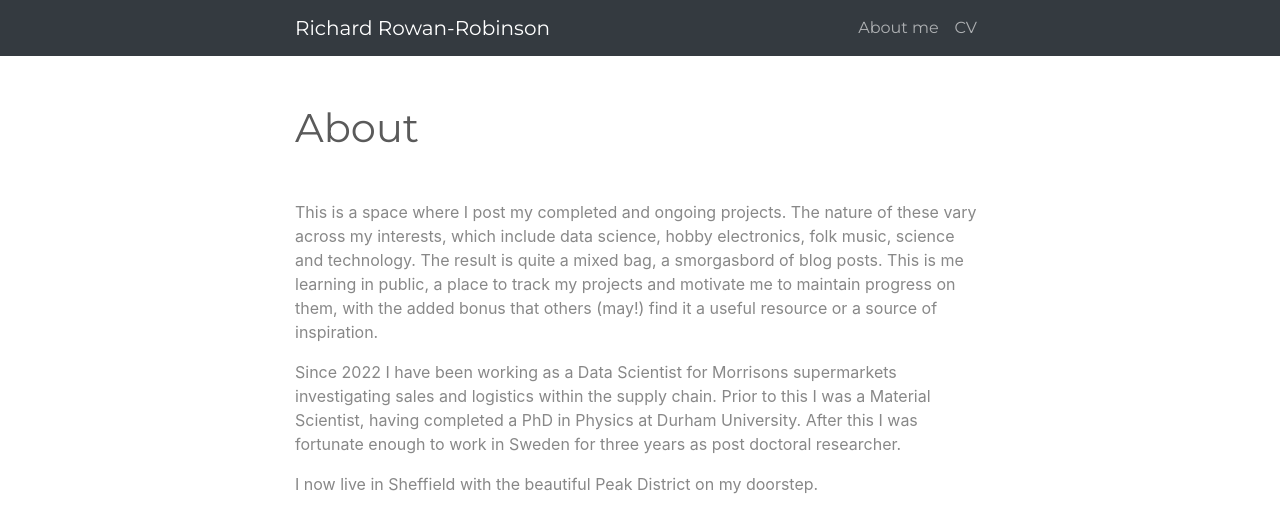
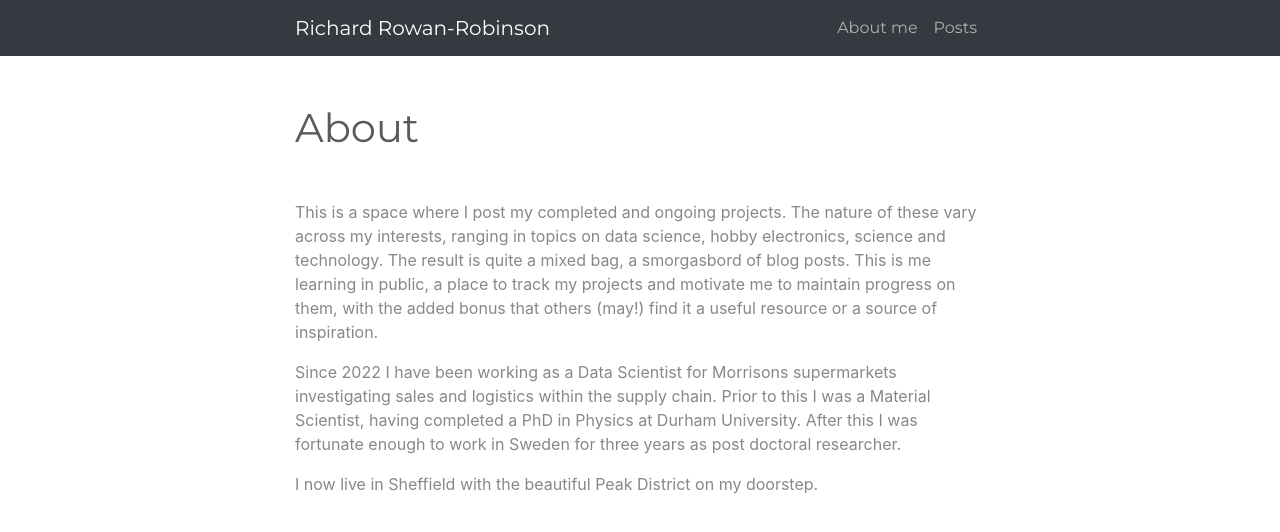
Before and after one commit to rich970/rich970.github.io, a Jekyll site: the page built from aboutme/index.md, in a window 1280 px wide, cut to the strip 0-532 px from the top of the page. Built offline with Jekyll 4.4.1, drawn with Linux system fonts in a browser that asks for light colours.

Commit message:
post 03-10

```diff
--- a/_includes/header.html
+++ b/_includes/header.html
@@ -22,7 +22,7 @@
           <a class="nav-link" href="/aboutme/">About me</a>
         </li>
         <li class="nav-item">
-          <a class="nav-link" href="/cv/">CV</a>
+          <a class="nav-link" href="{{ "/" | relative_url }}">Posts</a>
         </li>
 
       </ul>
--- a/aboutme/index.md
+++ b/aboutme/index.md
@@ -6,8 +6,8 @@ title: About
 &nbsp;
 
 This is a space where I post my completed and ongoing projects. The
-nature of these vary across my interests, which include data science,
-hobby electronics, folk music, science and technology. The result is
+nature of these vary across my interests, ranging in topics on data science,
+hobby electronics, science and technology. The result is
 quite a mixed bag, a smorgasbord of blog posts. This is me learning in
 public, a place to track my projects and motivate me to maintain
 progress on them, with the added bonus that others (may!) find it a
```
